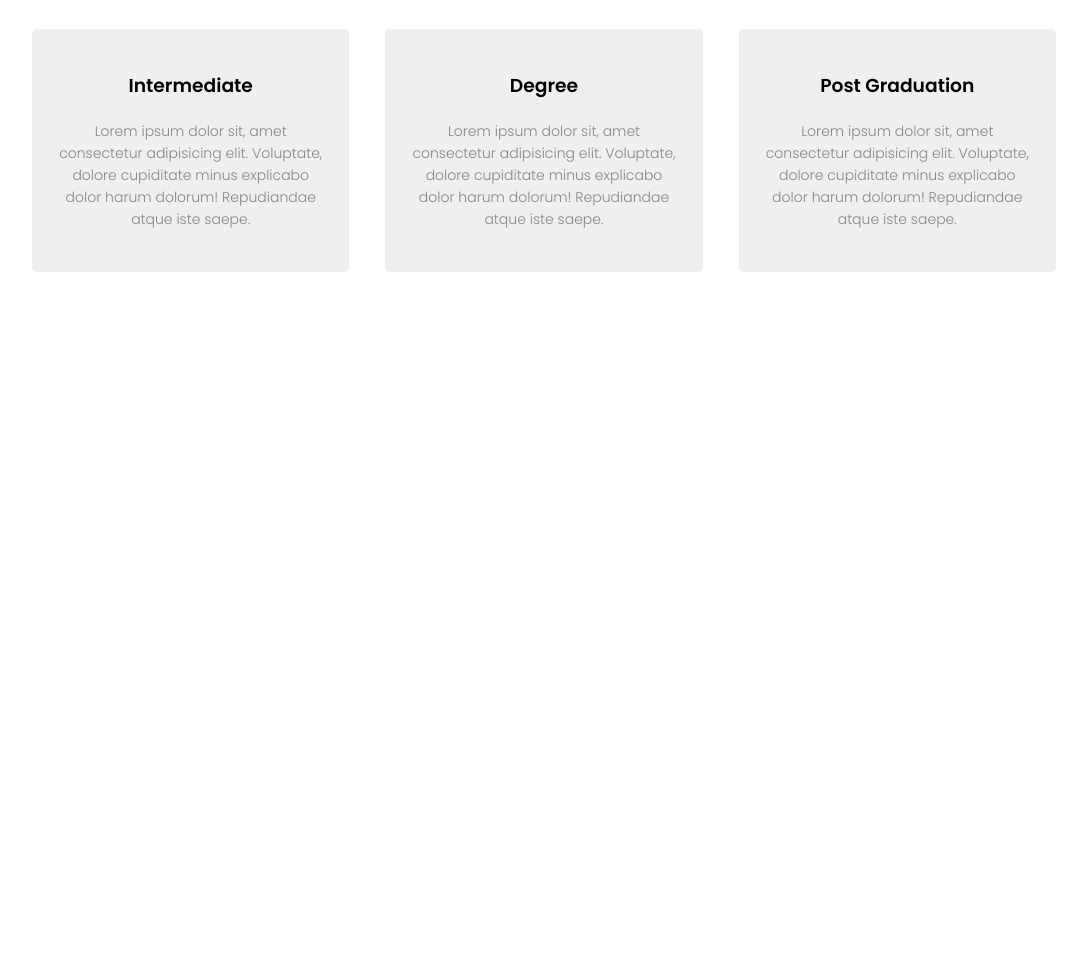
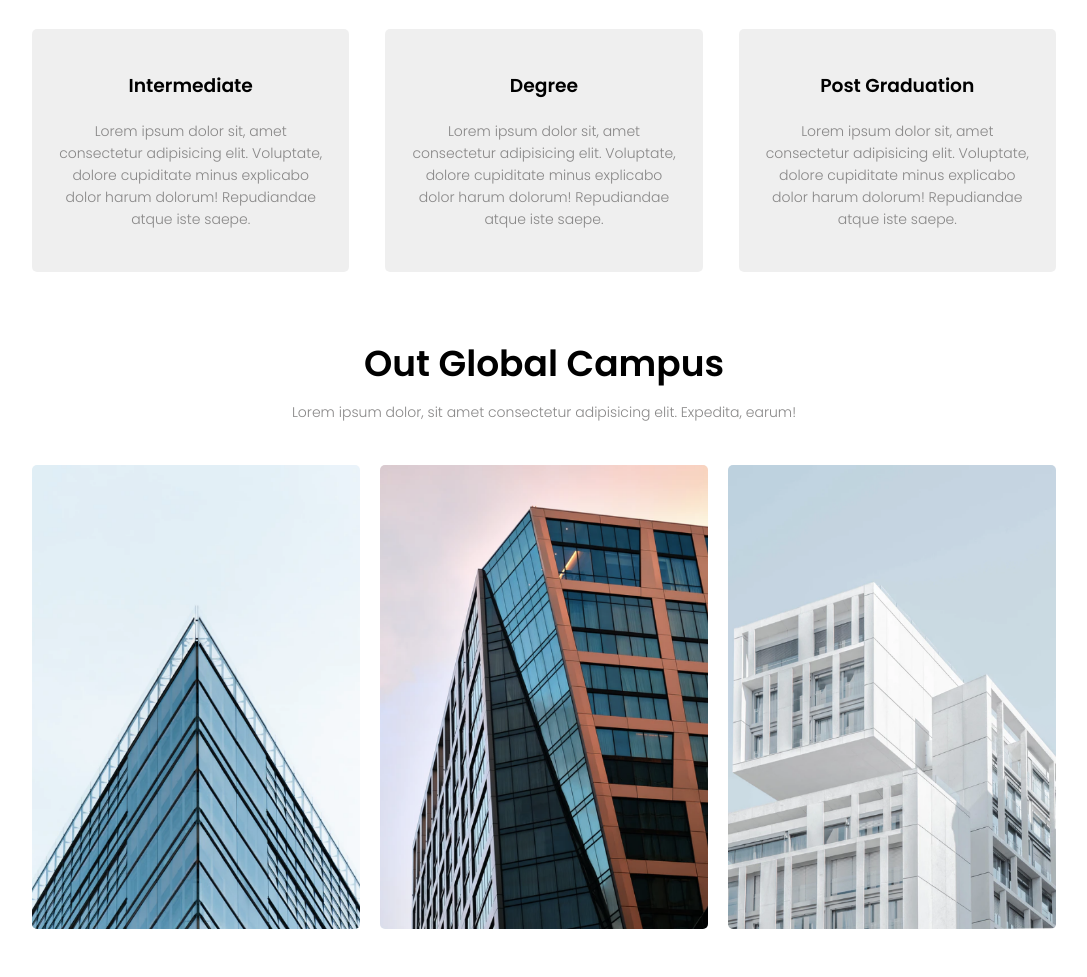
Before and after one commit to rijviislam/Full-Responsive-Multi-Page-Website, a plain HTML site: page index.html in a window 1280 px wide. Shown: the part 980-1957 px from the top of the page, without its empty margins (96-1183 px from the left). Before the commit the page ends 1268 px from the top, so only its background shows below. Drawn offline with nearby package versions, Linux system fonts and the light colour scheme.

Commit message:
cmplt campus section and it's resposive also

```diff
--- a/index.html
+++ b/index.html
@@ -31,11 +31,12 @@
                     <li><a href="">CONTENT</a></li>
                 </ul>
             </div>
-            <i class='bx bx-menu-alt-left'  onclick="showMenu()"></i>
+            <i class='bx bx-menu-alt-left' onclick="showMenu()"></i>
         </nav>
         <div class="text__box">
             <h1>World's Biggest University</h1>
-            <p>Lorem ipsum dolor sit amet, consectetur adipisicing elit. Cupiditate, praesentium voluptatum suscipit rerum cumque <br> Lorem ipsum dolor sit amet.</p>
+            <p>Lorem ipsum dolor sit amet, consectetur adipisicing elit. Cupiditate, praesentium voluptatum suscipit
+                rerum cumque <br> Lorem ipsum dolor sit amet.</p>
             <a href="" class="hero__button">Visit Us To Know More</a>
         </div>
     </section>
@@ -47,19 +48,46 @@
         <div class="course__container">
             <div class="course__box">
                 <h3>Intermediate</h3>
-                <p>Lorem ipsum dolor sit, amet consectetur adipisicing elit. Voluptate, dolore cupiditate minus explicabo dolor harum dolorum! Repudiandae atque iste saepe.</p>
+                <p>Lorem ipsum dolor sit, amet consectetur adipisicing elit. Voluptate, dolore cupiditate minus
+                    explicabo dolor harum dolorum! Repudiandae atque iste saepe.</p>
             </div>
             <div class="course__box">
                 <h3>Degree</h3>
-                <p>Lorem ipsum dolor sit, amet consectetur adipisicing elit. Voluptate, dolore cupiditate minus explicabo dolor harum dolorum! Repudiandae atque iste saepe.</p>
+                <p>Lorem ipsum dolor sit, amet consectetur adipisicing elit. Voluptate, dolore cupiditate minus
+                    explicabo dolor harum dolorum! Repudiandae atque iste saepe.</p>
             </div>
             <div class="course__box">
                 <h3>Post Graduation</h3>
-                <p>Lorem ipsum dolor sit, amet consectetur adipisicing elit. Voluptate, dolore cupiditate minus explicabo dolor harum dolorum! Repudiandae atque iste saepe.</p>
+                <p>Lorem ipsum dolor sit, amet consectetur adipisicing elit. Voluptate, dolore cupiditate minus
+                    explicabo dolor harum dolorum! Repudiandae atque iste saepe.</p>
             </div>
         </div>
     </section>
-
+    <!-- CAMPUS  -->
+    <section class="campus">
+        <h1>Out Global Campus</h1>
+        <p>Lorem ipsum dolor, sit amet consectetur adipisicing elit. Expedita, earum!</p>
+        <div class="campus__container">
+            <div class="campus__box">
+                <img src="./image/eduford_img/london.png" alt="">
+                <div class="image__title">
+                    <h3>LONDON</h3>
+                </div>
+            </div>
+            <div class="campus__box">
+                <img src="./image/eduford_img/newyork.png" alt="">
+                <div class="image__title">
+                    <h3>NEW YORK</h3>
+                </div>
+            </div>
+            <div class="campus__box">
+                <img src="./image/eduford_img/washington.png" alt="">
+                <div class="image__title">
+                    <h3>WASHINGTON</h3>
+                </div>
+            </div>
+        </div>
+    </section>
 
 
     <!-- JAVASCRIPT FOR TOGGLE MENU  -->
--- a/style.css
+++ b/style.css
@@ -183,3 +183,54 @@ h3 {
         flex-direction: column;
     }
 }
+/* CAMPUS    */
+.campus {
+    margin: auto;
+    padding-top: 3rem;
+    width: 80%;
+    text-align: center;
+}
+.campus__container {
+    margin-top: 2rem;
+    display: flex;
+    justify-content: space-between;
+}
+.campus__box {
+    flex-basis: 32%;
+    border-radius: 5px;
+    margin-bottom: 3rem;
+    position: relative;
+    overflow: hidden;
+}
+.campus__box img {
+    width: 100%;
+    display: block;
+}
+.image__title {
+    background-color: transparent;
+    width: 100%;
+    height: 100%;
+    position: absolute;
+    top: 0;
+    left: 0;
+    transition: 0.5s;
+}
+.image__title:hover {
+    background-color: rgba(226, 0, 0, 0.7);
+}
+.campus__box h3 {
+    width: 100%;
+    font-size: 26px;
+    font-weight: 500;
+    color: #EEEE;
+    bottom: 0;
+    left: 50%;
+    transform: translateX(-50%);
+    position: absolute;
+    opacity: 0;
+    transition: 0.5s ;
+}
+.campus__box:hover h3{
+  bottom: 49%;
+  opacity: 1;
+}
```
Lines whose indentation alone changed are shown as unchanged.
